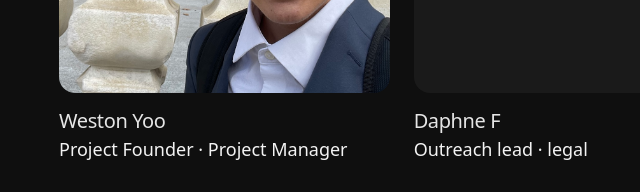
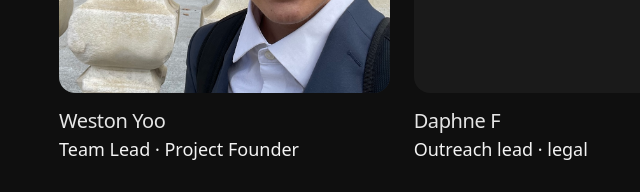
Before and after one commit to pixelsat/projectpixelorbital, an Astro site: page / in a window 1280 px wide. Shown: the part 4540-4732 px from the top of the page, 61-701 px from the left. Built offline with nearby package versions, Linux system fonts and the light colour scheme; Astro itself is replaced by a stand-in of ours; some packages are replaced by stand-ins of ours.

Commit message:
website redo

```diff
--- a/src/components/Landing.astro
+++ b/src/components/Landing.astro
@@ -91,7 +91,7 @@ const team = [
   { name: "Aadish Verma", role: "Software lead · comms · legal", image: aadish },
   {
     name: "Weston Yoo",
-    role: "Project Founder · Project Manager",
+    role: "Team Lead · Project Founder",
     image: weston,
   },
   { name: "Daphne F", role: "Outreach lead · legal", initials: "DF" },
```
